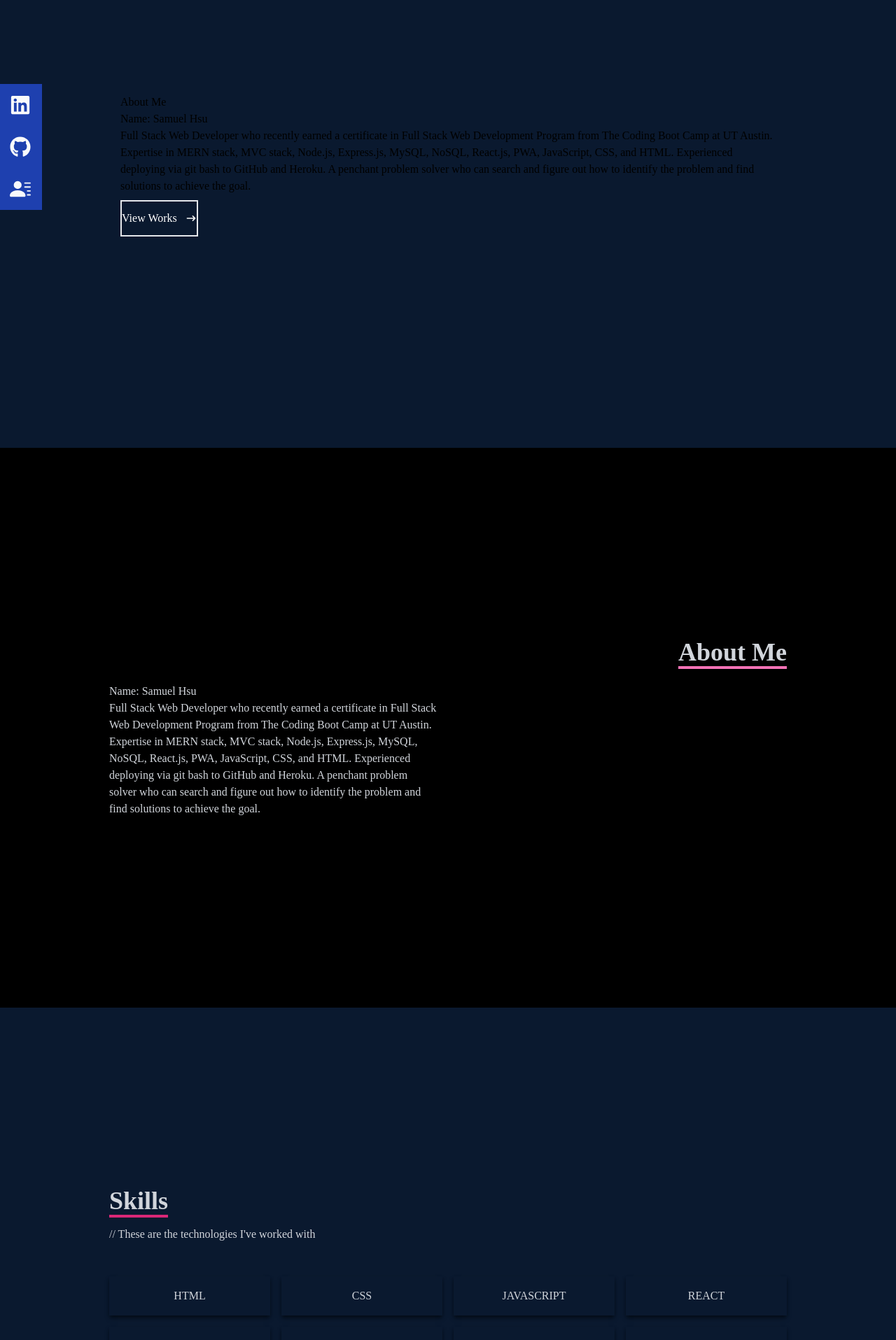
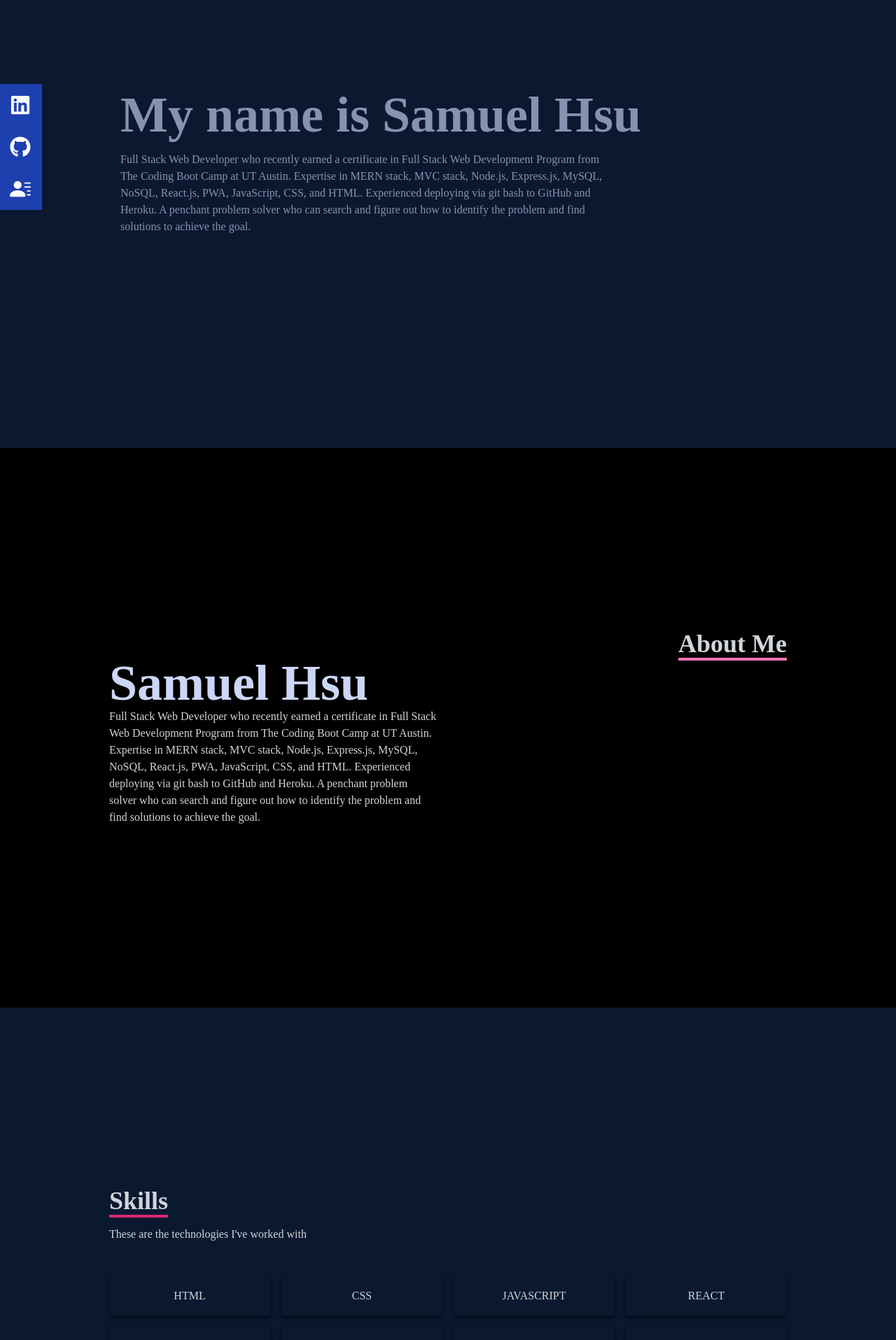
Before and after one commit to sky19930112/Samuel-Portfolio, a React (Create React App) app: page / in a window 1280 px wide. Shown: the part 160-2075 px from the top of the page at 70% size. Built offline with nearby package versions, Linux system fonts and the light colour scheme.

Commit message:
work on some styling

```diff
--- a/src/App.js
+++ b/src/App.js
@@ -15,6 +15,7 @@ function App() {
       <Home />
       <About />
       <Skills />
+      <Projects />
       <Contact />
     </div>
   )
--- a/src/components/About/About.js
+++ b/src/components/About/About.js
@@ -8,14 +8,10 @@ const About = () => {
                     <div className='sm:text-right pd-8 pl-4'>
                         <h1 className='text-4xl font-bold inline border-b-4 border-pink-400'>About Me</h1>
                     </div>
-            <br/>
-            <>Name: Samuel Hsu</>
-
-            <div className='max-w-[1000px] w-full grid grid-cols-2 gap-8'>
-                <p>
-                    Full Stack Web Developer who recently earned a certificate in Full Stack Web Development Program from The Coding Boot Camp at UT Austin. Expertise in MERN stack, MVC stack, Node.js, Express.js, MySQL, NoSQL, React.js, PWA, JavaScript, CSS, and HTML. Experienced deploying via git bash to GitHub and Heroku. A penchant problem solver who can search and figure out how to identify the problem and find solutions to achieve the goal.
-                </p>
-            </div>
+                    <div className='text-4xl sm:text-7xl font-bold text-[#ccd6f6]'>Samuel Hsu</div>
+                    <div className='max-w-[1000px] w-full grid grid-cols-2 gap-8'>
+                        <p>Full Stack Web Developer who recently earned a certificate in Full Stack Web Development Program from The Coding Boot Camp at UT Austin. Expertise in MERN stack, MVC stack, Node.js, Express.js, MySQL, NoSQL, React.js, PWA, JavaScript, CSS, and HTML. Experienced deploying via git bash to GitHub and Heroku. A penchant problem solver who can search and figure out how to identify the problem and find solutions to achieve the goal.</p>
+                    </div>
 
                 </div>
             </div>
--- a/src/components/Home/Home.js
+++ b/src/components/Home/Home.js
@@ -5,17 +5,18 @@ const Home = () => {
   return (
     <div name='home' className='w-full h-screen bg-[#0a192f]'>
       <div className='max-w-[1000px] mx-auto px-8 flex flex-col justify-center h-full'>
-            <h1>About Me</h1>
-
-            <p>Name: Samuel Hsu</p>
-            <p>
+            <p className='text-4xl sm:text-7xl font-bold text-[#8892b0]'>My name is Samuel Hsu</p>
+            <p className='text-[#8892b0] py-4 max-w-[700px]'>
             Full Stack Web Developer who recently earned a certificate in Full Stack Web Development Program from The Coding Boot Camp at UT Austin. Expertise in MERN stack, MVC stack, Node.js, Express.js, MySQL, NoSQL, React.js, PWA, JavaScript, CSS, and HTML. Experienced deploying via git bash to GitHub and Heroku. A penchant problem solver who can search and figure out how to identify the problem and find solutions to achieve the goal.
             </p>
+
+            {/*
             <div>
               <button className='text-white group border-2 ox-6 py-3 my-2 flex items-center hover:bg-red-800'>View Works
               <div className='group-hover:rotate-90 duration-300'><HiArrowNarrowRight className='ml-3' /></div>
               </button>
             </div>
+            */}
 
       </div>
     </div>
--- a/src/components/skills/skills.js
+++ b/src/components/skills/skills.js
@@ -19,7 +19,7 @@ const Skills = () => {
         <div className='max-w-[1000px] mx-auto p-4 flex flex-col justify-center w-full h-full'>
             <div>
                 <p className='text-4xl font-bold inline border-b-4 border-pink-600 '>Skills</p>
-                <p className='py-4'>// These are the technologies I've worked with</p>
+                <p className='py-4'>These are the technologies I've worked with</p>
             </div>
 
             <div className='w-full grid grid-cols-2 sm:grid-cols-4 gap-4 text-center py-8'>
```
